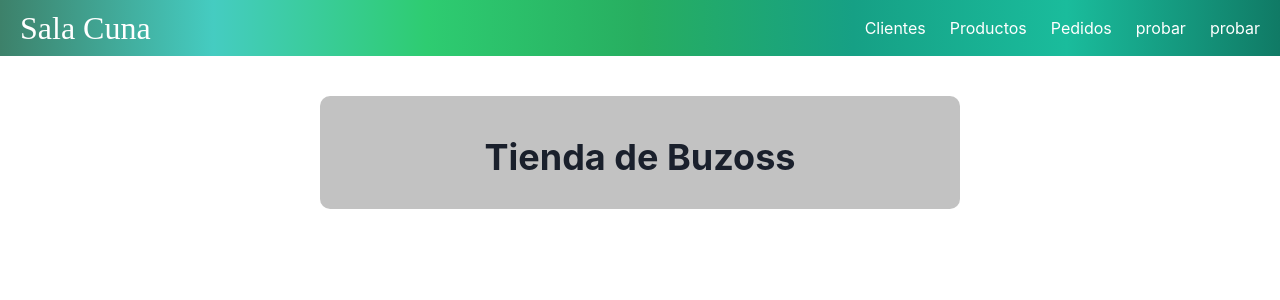
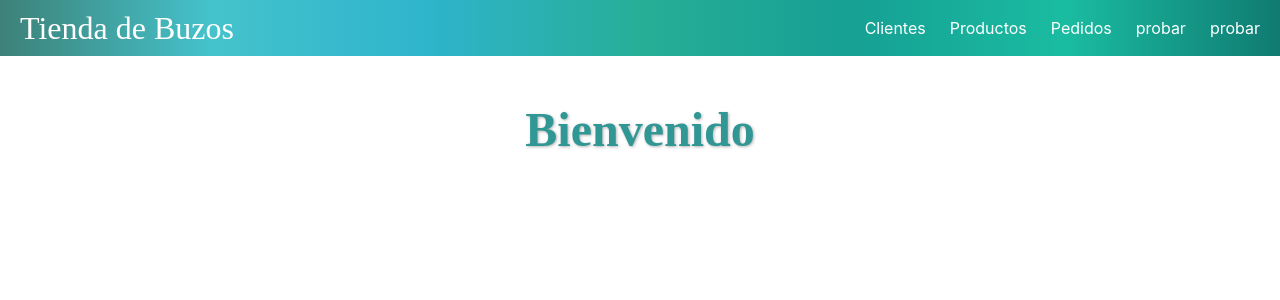
Before and after one commit to norberto-balloqui/proyectotaller, a Next.js app in the folder frontend/: page / in a window 1280 px wide. Shown: the top 300 px of the page. Built offline with nearby package versions, Linux system fonts and the light colour scheme; no server answers.

Commit message:
nuevos cambios

```diff
--- a/frontend/components/Navbar.jsx
+++ b/frontend/components/Navbar.jsx
@@ -8,8 +8,9 @@ const Navbar = () => {
   return (
     <Stack>
         <nav className='nav'>
+
             <Link onClick={() => router.replace('/')} className='site-title'>
-            Sala Cuna
+            Tienda de Buzos
             </Link>
             <ul>
 
--- a/frontend/pages/_app.js
+++ b/frontend/pages/_app.js
@@ -1,14 +1,17 @@
-import '../styles/globals.css'
-import '../styles/style.css'
-import { ChakraProvider } from '@chakra-ui/react'
-import Navbar from '../components/Navbar'
-import UserLogin from '../auth/userLogin'
+// App.js
+import '../styles/globals.css';
+import '../styles/style.css';
+import { ChakraProvider } from '@chakra-ui/react';
+import Navbar from '../components/Navbar';
+import UserLogin from '../auth/userLogin';
 
 export default function App({ Component, pageProps }) {
   return (
-      <ChakraProvider>
-        <Navbar/>
+    <ChakraProvider>
+      <div className="container">
+        <Navbar />
         <Component {...pageProps} />
-      </ChakraProvider>
-  )
+      </div>
+    </ChakraProvider>
+  );
 }
--- a/frontend/pages/index.jsx
+++ b/frontend/pages/index.jsx
@@ -1,29 +1,39 @@
-import { Container, Heading } from '@chakra-ui/react';
+import { Container, Heading, Stack } from '@chakra-ui/react';
 import React, { useEffect } from 'react';
 import axios from 'axios';
 
 const Index = () => {
   useEffect(() => {
-    const fetchData = async () => {
-      try {
-        const response = await axios.get('http://localhost:3000/api');
-        console.log('Conectado al backend:', response.data);
-      } catch (error) {
-        console.error('Error al conectar al backend:', error.message);
-      }
-    };
-
-    fetchData();
+    // Aquí puedes agregar cualquier lógica o peticiones que necesites
+    // Por ejemplo, una petición a una API con axios
+    // axios.get('/api/tu_ruta')
+    //   .then((response) => {
+    //     // Manejar la respuesta
+    //   })
+    //   .catch((error) => {
+    //     // Manejar el error
+    //   });
   }, []);
 
   return (
-    <>
-      <Container maxW={'container.sm'} centerContent backgroundColor="blackAlpha.400" mt="10" borderRadius="10">
-        <Heading as="h1" textAlign="center" mt={10} mb={30}>
-          Tienda de Buzoss
-        </Heading>
-      </Container>
-    </>
+    <Container maxW='container.xl' my="50">
+
+
+      <Heading
+        as="h1"
+        size="2xl"
+        color="teal.500"
+        textAlign="center"
+        mt="15"
+        fontFamily="New Romance"
+        textShadow="1px 1px 3px rgba(0, 0, 0, 0.3)"
+      >
+        Bienvenido
+      </Heading>
+      <Stack spacing={'5'} mt='15'>
+        {/* Aquí puedes agregar otros componentes, contenido, o lógica */}
+      </Stack>
+    </Container>
   );
 };
 
--- a/frontend/styles/globals.css
+++ b/frontend/styles/globals.css
@@ -80,6 +80,12 @@
 }
 
 html,
+/* global.css */
+/* globals.css */
+
+
+
+
 body {
   max-width: 100vw;
   overflow-x: hidden;
--- a/frontend/styles/style.css
+++ b/frontend/styles/style.css
@@ -64,7 +64,7 @@ body{
 }
 
 .nav li.active {
-    background-color: rgba(51, 165, 159, 0.938);
+    background-color: rgba(165, 51, 155, 0.938);
 }
 
 .nav li:hover {
@@ -114,15 +114,18 @@ body{
     padding: 0 1rem;
     background: linear-gradient(
         to right,
-        #3d816a ,
-        #45ccc1,
-        #2ecc71,
-        #27ae60,
-        #16a085,
-        #1abc9c,
-        #107a65
+        #3d8178 ,
+        #45c3cc,
+        #2eb4cc,
+        #27ae97,
+        #16a094,
+        #1abca1,
+        #107a71
     );
 }
+
+
+
 
 .site-title{
     font-size: 2rem;
```
Also changed, not shown: frontend/pages/cliente.jsx (+36 -40 lines), frontend/pages/pedido.jsx (+37 -39 lines), frontend/pages/producto.jsx (+15 -4 lines), 1 other file (tests, documents, lock files or other folders).
